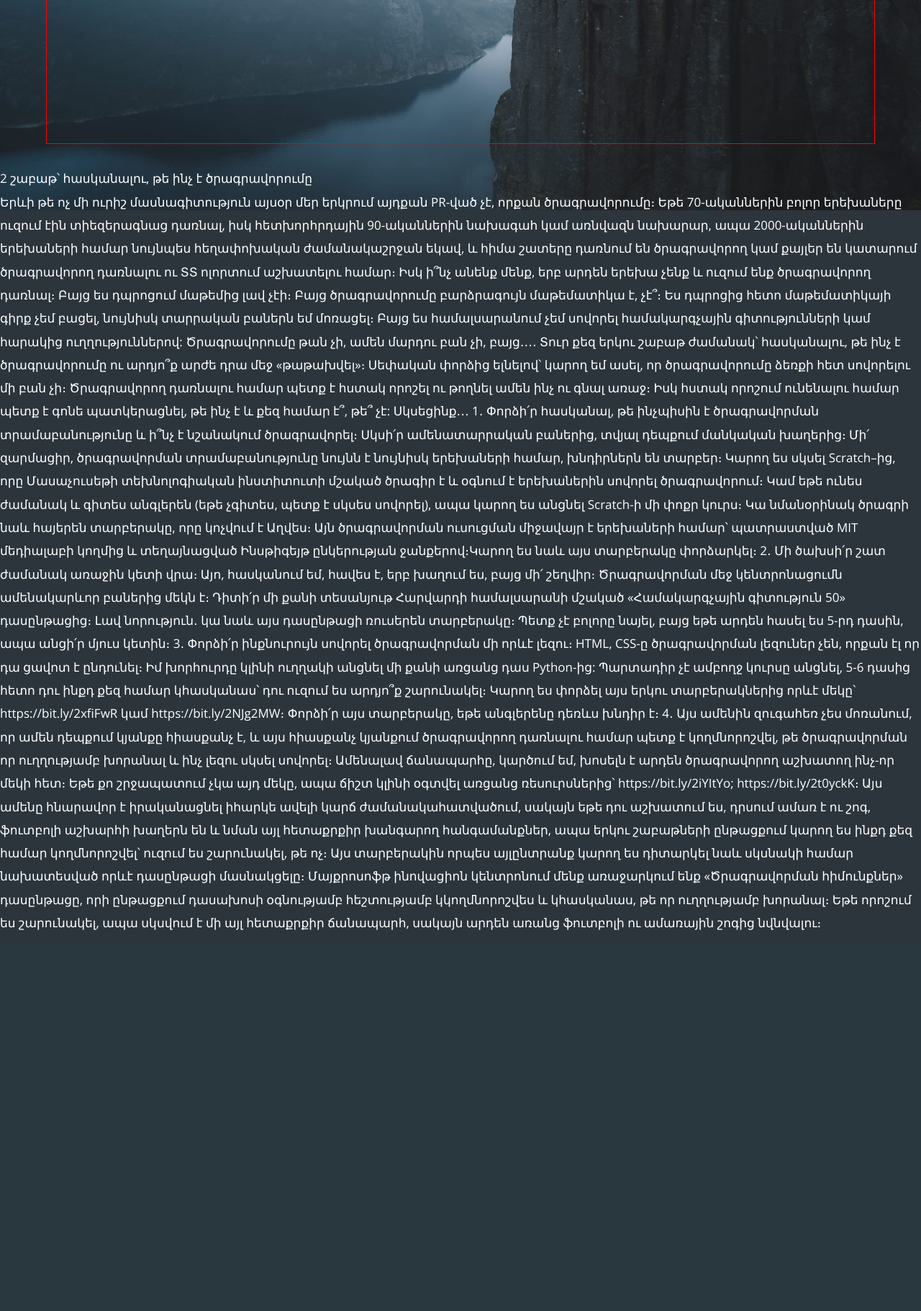
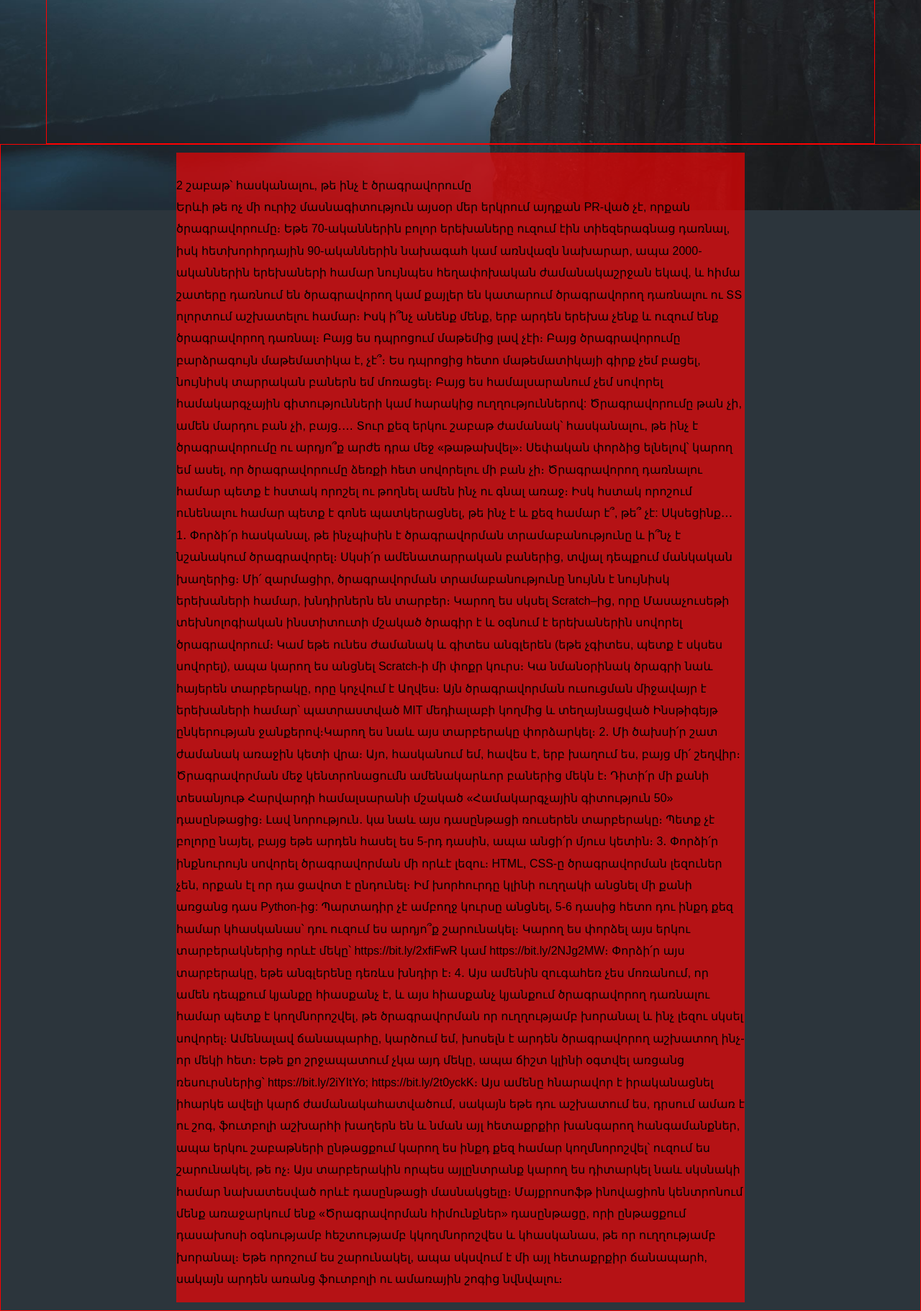
Before and after one commit to vardan-info/0751, a PHP site: page /about.html in a window 1280 px wide. Shown: the part 508-2329 px from the top of the page at 72% size. Before the commit the page ends 1800 px from the top, so only its background shows below. Run offline with PHP 8.4, Linux system fonts and the light colour scheme.

Commit message:
Update templatemo-diagoona.css

```diff
--- a/css/templatemo-diagoona.css
+++ b/css/templatemo-diagoona.css
@@ -382,9 +382,20 @@ main {
 
 
 .container-section-item{
-
+        border: 1px solid red;
+    padding: 2px 2px 2px 2px;
+    margin: auto;
+    display: flex;
+    justify-content: flex-start;
 }
 
 .tex-top-section{
+   width: 62%;
+    margin: 9px auto;
+    background: #ff0000a6;
+    color: black;
+    line-height: 4px;
+    font-size: medium;
+    font-family: fantasy;
 
 }
```
